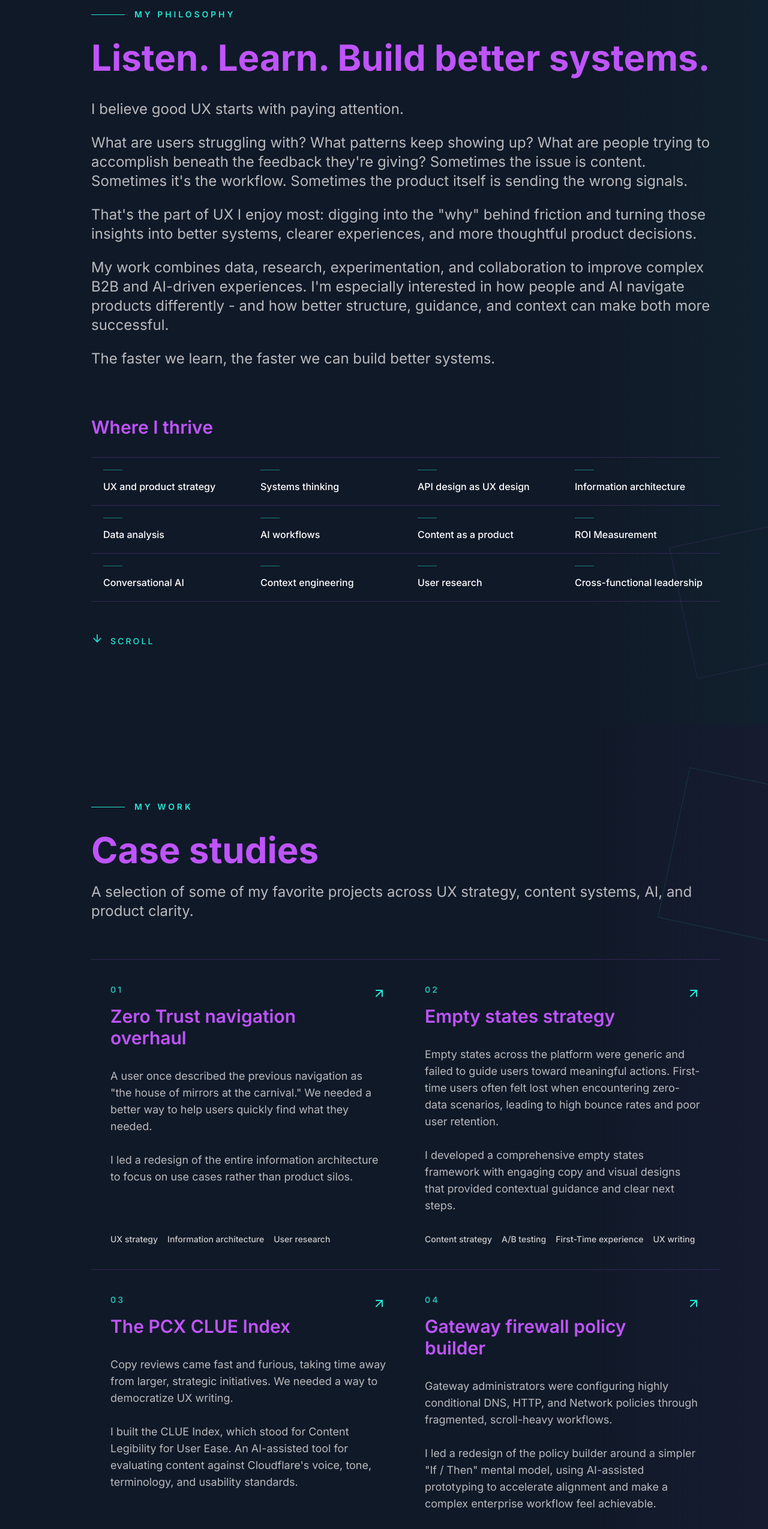
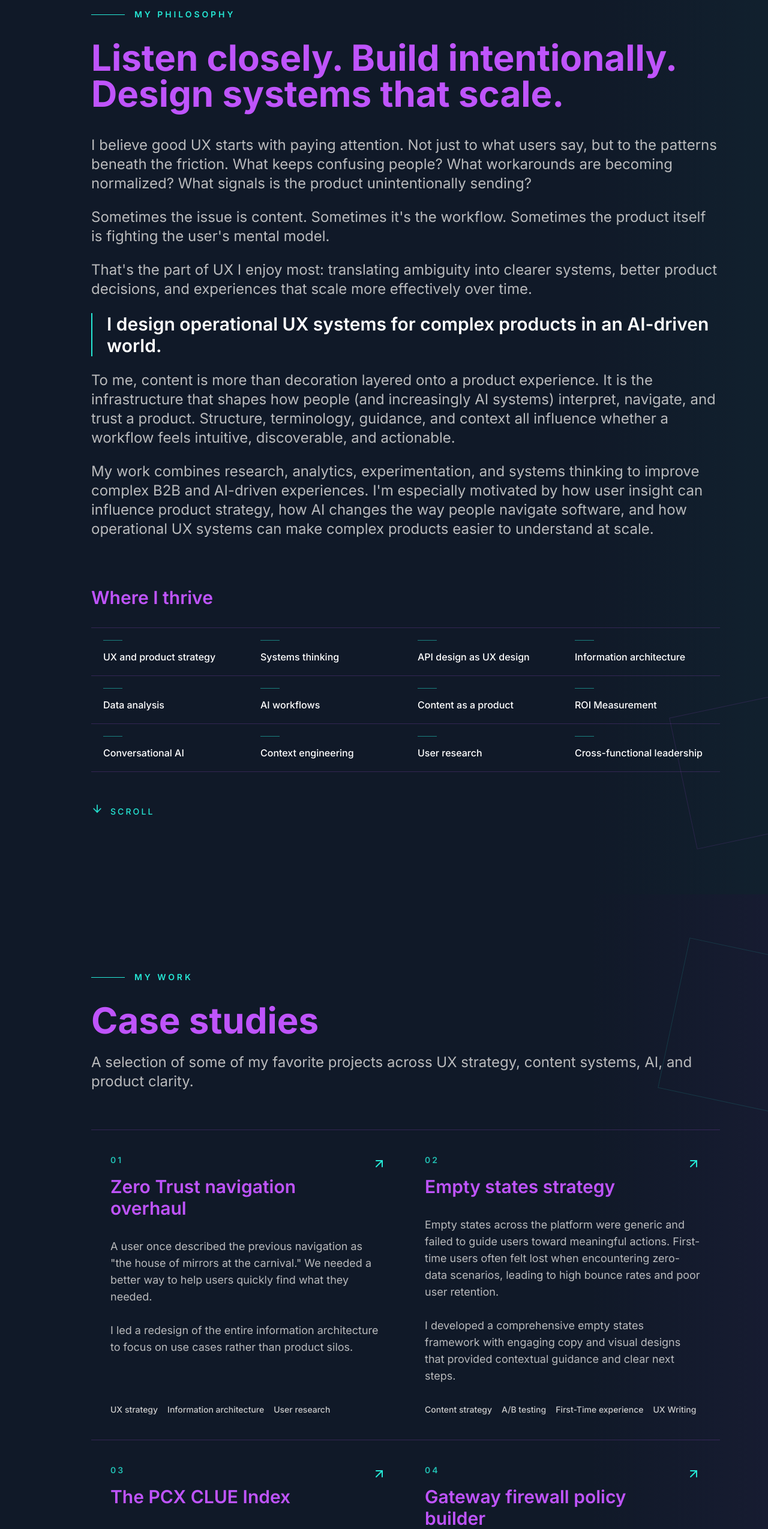
Before and after one commit to alexaalyse/portfolio-site, a Next.js app: page / in a window 1280 px wide. Shown: the part 947-3496 px from the top of the page at 60% size. Built offline with nearby package versions, Linux system fonts and the light colour scheme.

Commit message:
Update portfolio copy and resume links

```diff
--- a/src/app/work/[slug]/page.tsx
+++ b/src/app/work/[slug]/page.tsx
@@ -343,7 +343,7 @@ const portfolioPieces = {
       }
     ],
     beforeAfter: undefined,
-    tags: ['AI-assisted UX', 'Content quality', 'UX writing systems', 'Measurement'],
+    tags: ['AI-assisted UX', 'Content quality', 'UX Writing Systems', 'Measurement'],
     nextProject: 'gateway-policy-builder',
     prevProject: 'empty-states'
   },
@@ -1496,20 +1496,12 @@ function DocumentationForRetrievalCaseStudy({ piece }: { piece: PortfolioPiece }
                     body: "The biggest lesson from this work was that retrieval quality depends heavily on structure, not just writing quality. Documentation now has to function both as a human reading experience and as a machine-readable knowledge system.",
                   },
                   {
-                    title: "Chunking changes what good documentation means",
-                    body: "Humans read sequentially. LLMs retrieve fragments. That changes the value of headings, captions, section openers, labels, and scope placement in ways traditional documentation guidance rarely accounted for.",
-                  },
-                  {
                     title: "Retrieval failures are often predictable",
                     body: "Many hallucinations were not random. They consistently mapped back to structural weaknesses like anonymous headings, fragmented tables, missing scope, or disconnected constraints.",
                   },
                   {
                     title: "Small structural changes can dramatically improve AI reliability",
                     body: "Some of the highest-impact fixes were deceptively lightweight: adding product identity to section openers, rewriting generic headings, adding table captions, moving constraints earlier, and using more retrieval-oriented phrasing.",
-                  },
-                  {
-                    title: "Documentation is increasingly infrastructure",
-                    body: "This project changed how I think about content systems entirely. Documentation is no longer just support material. In AI-assisted environments, it becomes part of the reasoning infrastructure itself.",
                   },
                 ].map((principle, index) => (
                   <div key={principle.title} className="grid gap-3 border-t border-primary/20 pt-5 md:grid-cols-[4rem_minmax(0,1fr)]">
@@ -1577,7 +1569,7 @@ function GatewayPolicyBuilderCaseStudy({ piece }: { piece: PortfolioPiece }) {
                 </p>
               </div>
               <h1 className="max-w-6xl text-5xl font-bold leading-[0.98] text-primary md:text-7xl">
-                Building a policy builder for how adminstrators actually think
+                Building a policy builder for how administrators actually think
               </h1>
               <div className="mt-8 max-w-6xl space-y-5 text-xl leading-relaxed text-muted-foreground/90 md:text-2xl">
                 <p>
@@ -1616,7 +1608,7 @@ function GatewayPolicyBuilderCaseStudy({ piece }: { piece: PortfolioPiece }) {
                   As more controls, exceptions, and conditional settings were introduced, the experience gradually evolved into what many internally referred to as a wall of scroll: a vertically stacked workflow with excessive whitespace, limited progressive disclosure, and disconnected relationships between policy conditions and their resulting actions.
                 </p>
                 <p>
-                  Through customer calls, feedbask sessions, and competitive analysis, a recurring pattern emerged. Users generally understood the security outcomes they wanted, but struggled to map those goals to the structure of the interface itself. Administrators were not naturally thinking in terms of traffic categories or sequential configuration flows. They were thinking: If this happens, then do this.
+                  Through customer calls, feedback sessions, and competitive analysis, a recurring pattern emerged. Users generally understood the security outcomes they wanted, but struggled to map those goals to the structure of the interface itself. Administrators were not naturally thinking in terms of traffic categories or sequential configuration flows. They were thinking: If this happens, then do this.
                 </p>
                 <p>
                   Redesigning such a critical enterprise workflow also carried significant organizational friction. Conversations around improving the policy builder had existed for a long time, but the sheer amount of conditionality made it difficult to communicate a radically different approach through static wireframes alone.
@@ -1765,6 +1757,15 @@ function GatewayPolicyBuilderCaseStudy({ piece }: { piece: PortfolioPiece }) {
                     </Button>
                   </Link>
                 )}
+                <div className="flex-1" />
+                {piece.nextProject && (
+                  <Link href={`/work/${piece.nextProject}`}>
+                    <Button size="lg">
+                      Next case study
+                      <ArrowRight className="w-4 h-4 ml-2" />
+                    </Button>
+                  </Link>
+                )}
               </div>
             </section>
           </div>
--- a/src/components/AboutSection.tsx
+++ b/src/components/AboutSection.tsx
@@ -16,24 +16,27 @@ const AboutSection = () => {
 
         <div>
           <h2 className="max-w-6xl text-4xl font-bold leading-tight text-primary md:text-6xl">
-            Listen. Learn. Build better systems.
+            Listen closely. Build intentionally. Design systems that scale.
           </h2>
 
           <div className="mt-10 max-w-6xl space-y-6 text-xl leading-relaxed text-muted-foreground/90 md:text-2xl">
             <p>
-              I believe good UX starts with paying attention.
+              I believe good UX starts with paying attention. Not just to what users say, but to the patterns beneath the friction. What keeps confusing people? What workarounds are becoming normalized? What signals is the product unintentionally sending?
             </p>
             <p>
-              What are users struggling with? What patterns keep showing up? What are people trying to accomplish beneath the feedback they're giving? Sometimes the issue is content. Sometimes it's the workflow. Sometimes the product itself is sending the wrong signals.
+              Sometimes the issue is content. Sometimes it's the workflow. Sometimes the product itself is fighting the user's mental model.
             </p>
             <p>
-              That's the part of UX I enjoy most: digging into the "why" behind friction and turning those insights into better systems, clearer experiences, and more thoughtful product decisions.
+              That's the part of UX I enjoy most: translating ambiguity into clearer systems, better product decisions, and experiences that scale more effectively over time.
+            </p>
+            <p className="border-l-2 border-accent pl-6 text-xl font-semibold leading-tight text-white md:text-3xl">
+              I design operational UX systems for complex products in an AI-driven world.
             </p>
             <p>
-              My work combines data, research, experimentation, and collaboration to improve complex B2B and AI-driven experiences. I'm especially interested in how people and AI navigate products differently - and how better structure, guidance, and context can make both more successful.
+              To me, content is more than decoration layered onto a product experience. It is the infrastructure that shapes how people (and increasingly AI systems) interpret, navigate, and trust a product. Structure, terminology, guidance, and context all influence whether a workflow feels intuitive, discoverable, and actionable.
             </p>
             <p>
-              The faster we learn, the faster we can build better systems.
+              My work combines research, analytics, experimentation, and systems thinking to improve complex B2B and AI-driven experiences. I'm especially motivated by how user insight can influence product strategy, how AI changes the way people navigate software, and how operational UX systems can make complex products easier to understand at scale.
             </p>
           </div>
         </div>
--- a/src/components/ResumeSection.tsx
+++ b/src/components/ResumeSection.tsx
@@ -1,4 +1,4 @@
-import { ArrowDown, Cloud, GraduationCap, Mic } from "lucide-react"
+import { ArrowDown, Cloud, ExternalLink, GraduationCap, Mic } from "lucide-react"
 import type { ComponentType } from "react"
 
 type TimelineRole = {
@@ -76,7 +76,15 @@ const ResumeSection = () => {
             Experience and talks
           </h2>
           <p className="mt-5 max-w-5xl text-lg leading-relaxed text-muted-foreground/90 md:text-xl">
-            A lightweight timeline of roles, education, and speaking work. Reach out for a full CV.
+            A lightweight timeline of roles, education, and speaking work.{" "}
+            <a
+              href="/alexa-mavrogianis-resume.pdf"
+              download
+              className="font-semibold text-accent underline underline-offset-4 transition-colors hover:text-primary"
+            >
+              Download full resume
+            </a>
+            .
           </p>
         </div>
 
@@ -138,13 +146,13 @@ const ResumeSection = () => {
               Northwestern University
             </p>
             <p className="mt-1.5 text-sm leading-relaxed text-muted-foreground md:text-base">
-              M.S. Information Design and Strategy, Communicating with Data specialization
+              M.S. Information Design and Strategy - Specialization: Communicating with Data
             </p>
             <p className="mt-5 text-base font-medium leading-relaxed md:text-lg">
               The Ohio State University
             </p>
             <p className="mt-1.5 text-sm leading-relaxed text-muted-foreground md:text-base">
-              B.A. Journalism; minors in Media Production and Analysis, Pop Culture, and Political Science
+              B.A. Journalism - Minors: Media Production and Analysis, Pop Culture, and Political Science
             </p>
           </div>
 
@@ -154,7 +162,15 @@ const ResumeSection = () => {
               <p className="font-semibold text-primary">Speaking</p>
             </div>
             <p className="mt-4 text-base font-medium leading-relaxed md:text-lg">
-              Growing in Content 2026
+              <a
+                href="https://workingincontent.com/growing/program/when-the-right-answer-isnt-more-words"
+                target="_blank"
+                rel="noreferrer"
+                className="inline-flex items-center gap-1.5 font-semibold text-accent underline underline-offset-4 transition-colors hover:text-primary"
+              >
+                <span>Growing in Content 2026</span>
+                <ExternalLink className="h-4 w-4" aria-hidden="true" />
+              </a>
             </p>
             <p className="mt-2 text-sm leading-relaxed text-muted-foreground md:text-base">
               "When the right answer isn't more words: How content feedback reveals what products really need"
--- a/src/components/WorkSection.tsx
+++ b/src/components/WorkSection.tsx
@@ -24,7 +24,7 @@ const WorkSection = () => {
           I developed a comprehensive empty states framework with engaging copy and visual designs that provided contextual guidance and clear next steps.
         </>
       ),
-      tags: ["Content strategy", "A/B testing", "First-Time experience", "UX writing"],
+      tags: ["Content strategy", "A/B testing", "First-Time experience", "UX Writing"],
       slug: "empty-states"
     },
     {
@@ -36,7 +36,7 @@ const WorkSection = () => {
           I built the CLUE Index, which stood for Content Legibility for User Ease. An AI-assisted tool for evaluating content against Cloudflare's voice, tone, terminology, and usability standards.
         </>
       ),
-      tags: ["AI-assisted UX", "Content strategy", "UX writing systems"],
+      tags: ["AI-assisted UX", "Content strategy", "UX Writing Systems"],
       slug: "clue-index"
     },
     {
```
Also changed, not shown: 1 other file (tests, documents, lock files or other folders).
